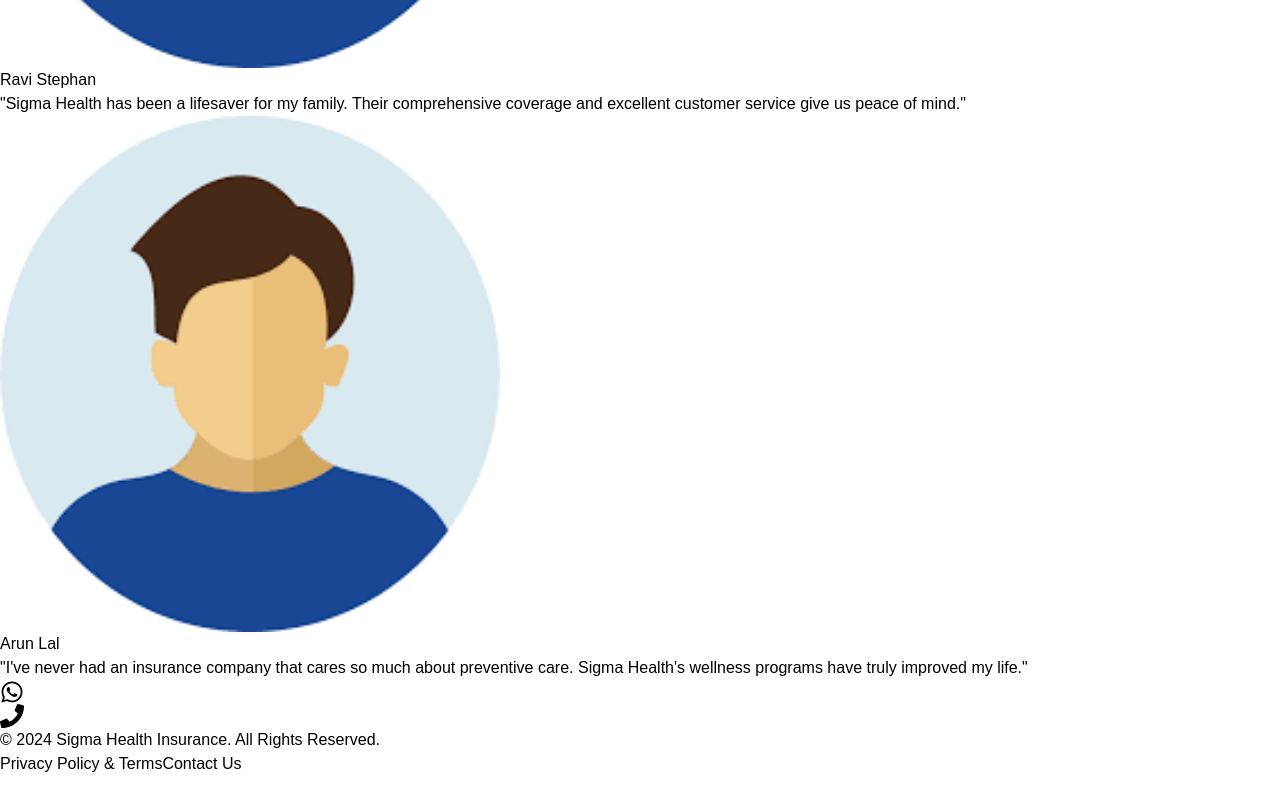
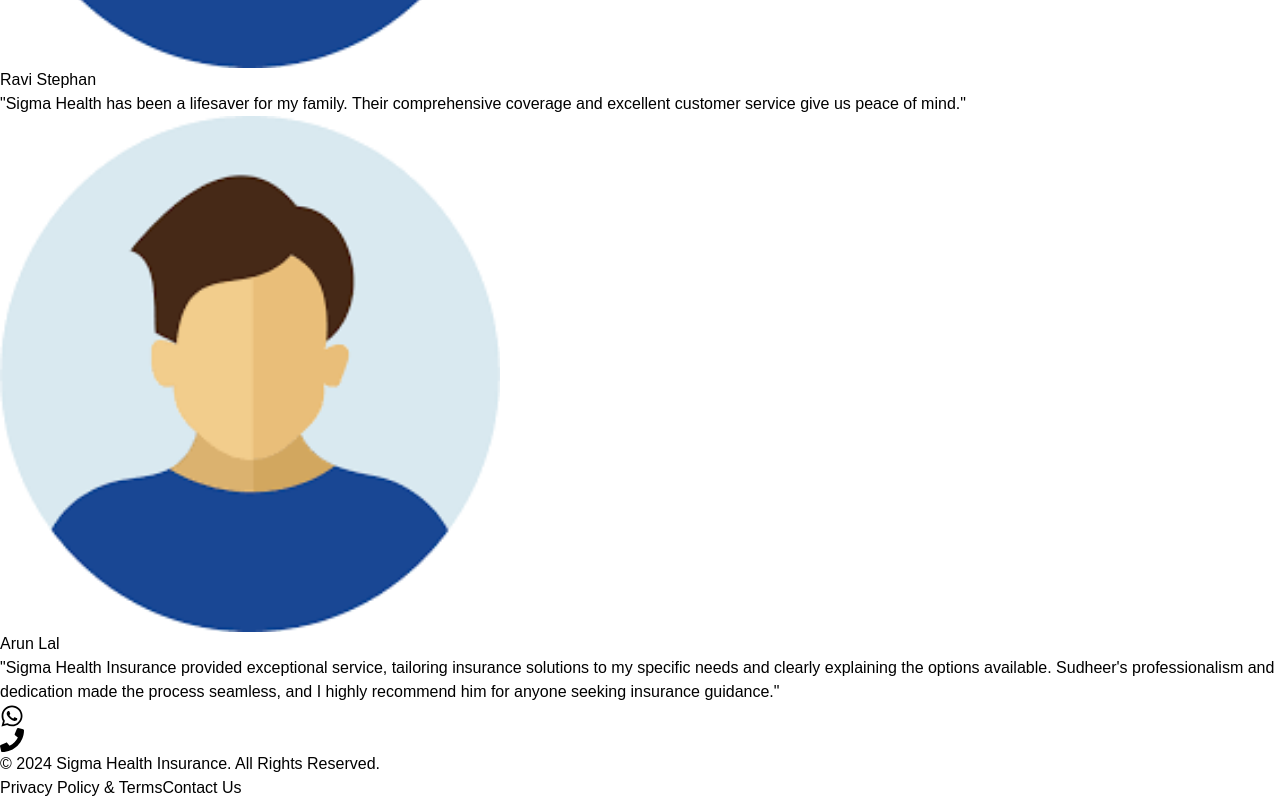
Before and after one commit to dev-hemito/sigmahealthinsurance, a Next.js app: page / in a window 1280 px wide. Shown: the part 5205-6005 px from the top of the page. Before the commit the page ends 5981 px from the top, so only its background shows below. Built offline with nearby package versions, Linux system fonts and the light colour scheme.

Commit message:
Update page.js

```diff
--- a/src/app/page.js
+++ b/src/app/page.js
@@ -148,7 +148,7 @@ const page = () => {
           <div className="grid grid-cols-1 md:grid-cols-2 gap-8">
             {[
               { name: "Ravi Stephan", quote: "Sigma Health has been a lifesaver for my family. Their comprehensive coverage and excellent customer service give us peace of mind.", image: "/download.png" },
-              { name: "Arun Lal", quote: "I've never had an insurance company that cares so much about preventive care. Sigma Health's wellness programs have truly improved my life.", image: "/download.png" },
+              { name: "Arun Lal", quote: "Sigma Health Insurance provided exceptional service, tailoring insurance solutions to my specific needs and clearly explaining the options available. Sudheer's professionalism and dedication made the process seamless, and I highly recommend him for anyone seeking insurance guidance.", image: "/download.png" },
             ].map((testimonial, index) => (
               <motion.div
                 key={index}
```
